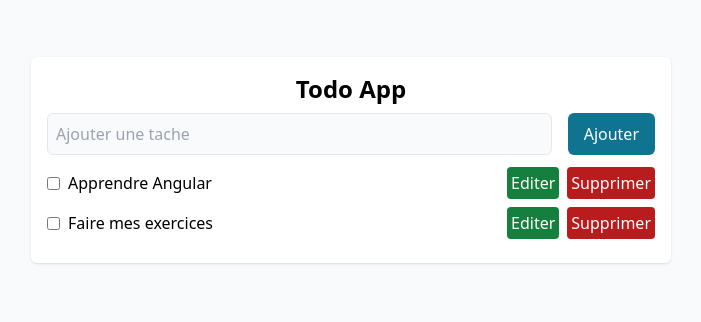
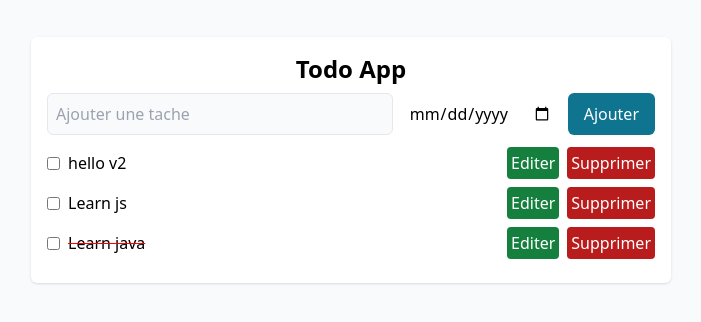
Before and after one commit to Fallou24/angular-todoApp, an Angular app: page / in a window 1280 px wide. Shown: the part 240-562 px from the top of the page, without its empty margins (289-990 px from the left). Built offline with nearby package versions, Linux system fonts and the light colour scheme; data requests are answered from the project's data file.

Commit message:
add deadline to tasks

```diff
--- a/db.json
+++ b/db.json
@@ -1,16 +1,25 @@
 {
   "todos": [
     {
-      "id": "1707405461262",
-      "title": "Apprendre Angular",
+      "id": "1707493747366",
+      "title": "hello v2",
       "status": false,
-      "createdAt": "2024-02-08T15:17:41.262Z"
+      "createdAt": "2024-02-09T15:49:07.366Z",
+      "deadline": "2024-02-15"
     },
     {
-      "id": "1707405472441",
-      "title": "Faire mes exercices",
+      "id": "1707493850511",
+      "title": "Learn js",
       "status": false,
-      "createdAt": "2024-02-08T15:17:52.441Z"
+      "createdAt": "2024-02-09T15:50:50.511Z",
+      "deadline": "2024-02-10"
+    },
+    {
+      "id": "1707494175712",
+      "title": "Learn java",
+      "status": false,
+      "createdAt": "2024-02-09T15:56:15.712Z",
+      "deadline": "2024-02-07"
     }
   ]
 }
--- a/src/app/app.component.html
+++ b/src/app/app.component.html
@@ -1,16 +1,21 @@
 <div class="flex justify-center items-center min-h-screen">
   <div class="bg-white shadow p-4 rounded-md w-1/2 text-center">
     <h1 class="text-2xl font-bold mb-2">Todo App</h1>
-    <form class="flex gap-4 mb-3" (submit)="onSubmitForm($event)">
+    <form
+      [formGroup]="form"
+      class="flex gap-4 mb-3"
+      (submit)="onSubmitForm($event)"
+    >
       <input
         type="text"
+        formControlName="title"
         placeholder="Ajouter une tache"
-        [formControl]="taskControl"
         class="flex-grow border bg-[#F8FAFC] border-gray-200 rounded-md outline-none p-2"
       />
+      <input type="date" formControlName="deadline" />
       <button
         type="submit"
-        [disabled]="taskControl.invalid"
+        [disabled]="form.invalid"
         class="bg-[#0E7490] px-4 text-white rounded-md"
       >
         {{ editTask ? "Editer" : "Ajouter" }}
@@ -28,9 +33,14 @@
           [checked]="task.status"
           (change)="onChangeStatus({ id: task.id, status: task.status })"
         />
-        <label [for]="task.id" [ngClass]="{ completed: task.status }">{{
-          task.title
-        }}</label>
+        <label
+          [for]="task.id"
+          [ngClass]="{
+            completed: task.status,
+            expired: isDateBeforeToday(task.deadline)
+          }"
+          >{{ task.title }}</label
+        >
       </div>
       <div class="flex gap-2">
         <button
--- a/src/app/app.component.ts
+++ b/src/app/app.component.ts
@@ -2,7 +2,12 @@ import { Component, OnInit } from '@angular/core';
 import { TaskService } from './services/task.service';
 import { Observable, map } from 'rxjs';
 import { Task } from './models/task.model';
-import { FormBuilder, FormControl, Validators } from '@angular/forms';
+import {
+  FormBuilder,
+  FormControl,
+  FormGroup,
+  Validators,
+} from '@angular/forms';
 
 @Component({
   selector: 'app-root',
@@ -11,7 +16,7 @@ import { FormBuilder, FormControl, Validators } from '@angular/forms';
 })
 export class AppComponent implements OnInit {
   task$!: Observable<any>;
-  taskControl!: FormControl;
+  form!: FormGroup;
   statusValue!: boolean;
   editTask = false;
   taskId!: string;
@@ -21,57 +26,81 @@ export class AppComponent implements OnInit {
   ) {}
   ngOnInit(): void {
     this.task$ = this.taskService.getTasks();
-    this.taskControl = this.formBuilder.control('', Validators.required);
+    this.form = this.formBuilder.group({
+      title: ['', Validators.required],
+      deadline: [null, Validators.required],
+    });
   }
   onSubmitForm(e: Event) {
     e.preventDefault();
+    const values = this.form.value;
 
-    const taskTitle = this.taskControl.value;
     if (!this.editTask) {
       const newTask: Task = {
         id: Date.now().toString(),
-        title: taskTitle,
+        title: values.title,
         status: false,
         createdAt: new Date(),
+        deadline: values.deadline,
       };
       this.taskService.createTask(newTask).subscribe(
-        (res: any) => console.log('Réponse de la requéte', res),
+        (res: any) => {
+          console.log('Réponse de la requéte', res);
+          this.task$ = this.taskService.getTasks();
+        },
         (err: any) => console.log('Erreur ', err)
       );
-      this.taskControl.reset();
-      window.location.reload();
+      this.form.reset();
     } else {
       this.taskService
-        .updateTaskTitle({ id: this.taskId, title: taskTitle })
+        .updateTaskTitle({
+          id: this.taskId,
+          title: values.title,
+          deadline: values.deadline,
+        })
         .subscribe(
-          (res) => console.log('Reponse, ' + res),
+          (res) => {
+            console.log('Reponse, ' + res);
+            this.task$ = this.taskService.getTasks();
+          },
           (err) => console.log('Erreur ' + err)
         );
-      window.location.reload();
+
       this.editTask = false;
-      this.taskControl.reset();
+      this.form.reset();
     }
   }
 
   onDeleteTask(id: string) {
     this.taskService.deleteTask(id).subscribe(
-      (res) => console.log('Reponse, ' + res),
+      (res) => {
+        console.log('Reponse, ' + res);
+        this.task$ = this.taskService.getTasks();
+      },
       (err) => console.log('Erreur ' + err)
     );
-    window.location.reload();
   }
 
   onChangeStatus(data: { id: string; status: boolean }) {
     this.taskService.updatedTaskStatus(data).subscribe(
-      (res) => console.log('Reponse, ' + res),
+      (res) => {
+        console.log('Reponse, ' + res);
+        this.task$ = this.taskService.getTasks();
+      },
       (err) => console.log('Erreur ' + err)
     );
-    window.location.reload();
   }
 
   editTaskTitle(task: Task) {
     this.editTask = true;
-    this.taskControl = this.formBuilder.control(task.title);
+    this.form.patchValue({
+      title: task.title,
+      deadline: task.deadline,
+    });
     this.taskId = task.id;
   }
+  isDateBeforeToday(date: Date) {
+    const today = new Date();
+    return new Date(date) < today;
+  }
 }
--- a/src/app/models/task.model.ts
+++ b/src/app/models/task.model.ts
@@ -3,4 +3,5 @@ export class Task {
   title!: string;
   status!: boolean;
   createdAt!: Date;
+  deadline!: Date;
 }
--- a/src/app/services/task.service.ts
+++ b/src/app/services/task.service.ts
@@ -22,9 +22,10 @@ export class TaskService {
       status: !taskInfo.status,
     });
   }
-  updateTaskTitle(taskInfo: { id: string; title: string }) {
+  updateTaskTitle(taskInfo: { id: string; title: string; deadline: Date }) {
     return this.http.patch('http://localhost:3000/todos/' + taskInfo.id, {
       title: taskInfo.title,
+      deadline: taskInfo.deadline,
     });
   }
 }
--- a/src/styles.css
+++ b/src/styles.css
@@ -6,3 +6,8 @@
 .completed{
     text-decoration: line-through;
 }
+
+.expired{
+    text-decoration: line-through;
+    text-decoration-color: red;
+}
```
